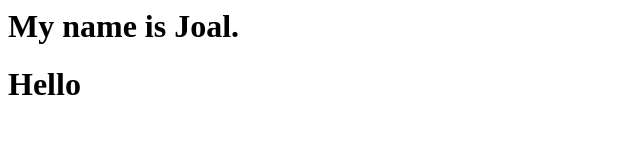
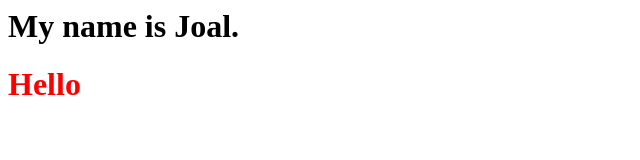
Before and after one commit to joalk/Vapor, a React app: page / in a window 1280 px wide. Shown: the top 160 px of the page, without its empty margins (0-640 px from the left). Built offline with nearby package versions, Linux system fonts and the light colour scheme.

Commit message:
added and connected stylesheet

```diff
--- a/Frontend/App.css
+++ b/Frontend/App.css
@@ -0,0 +1,3 @@
+.container {
+  color: red;
+}
--- a/Frontend/components/Container.jsx
+++ b/Frontend/components/Container.jsx
@@ -1,5 +1,9 @@
 import React from 'react';
 
 export const Container = () => {
-    return <h1>Hello</h1>
+    return (
+        <div className="container">
+            <h1>Hello</h1>
+        </div>
+    )
 }
--- a/index.html
+++ b/index.html
@@ -6,7 +6,7 @@
   </head>
   <body>
     <div id="app"></div>
-
+    <link rel="stylesheet" href="./Frontend/App.css">
     <script src="./bundle/bundle.js"></script>
   </body>
 </html>
```
